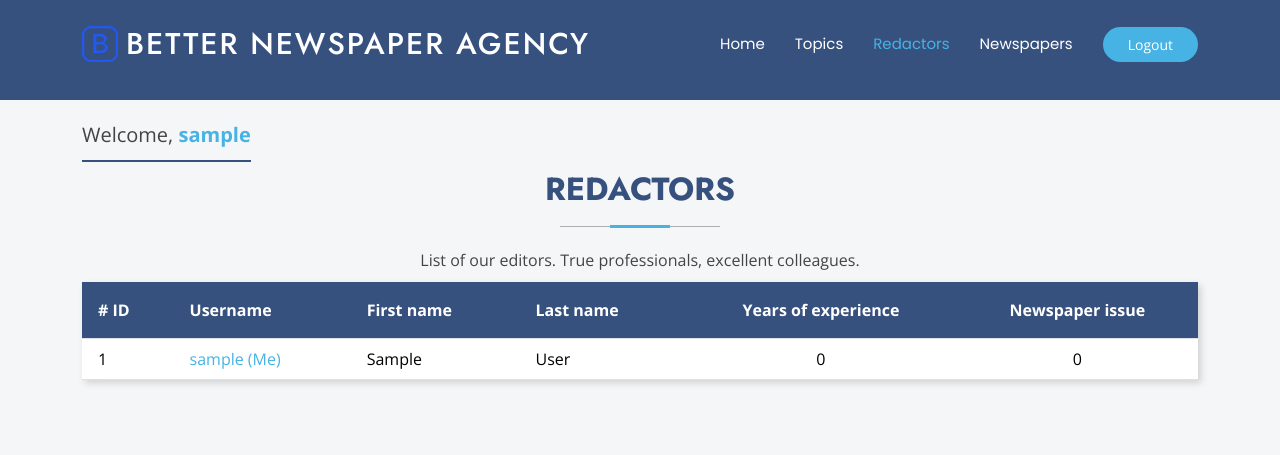
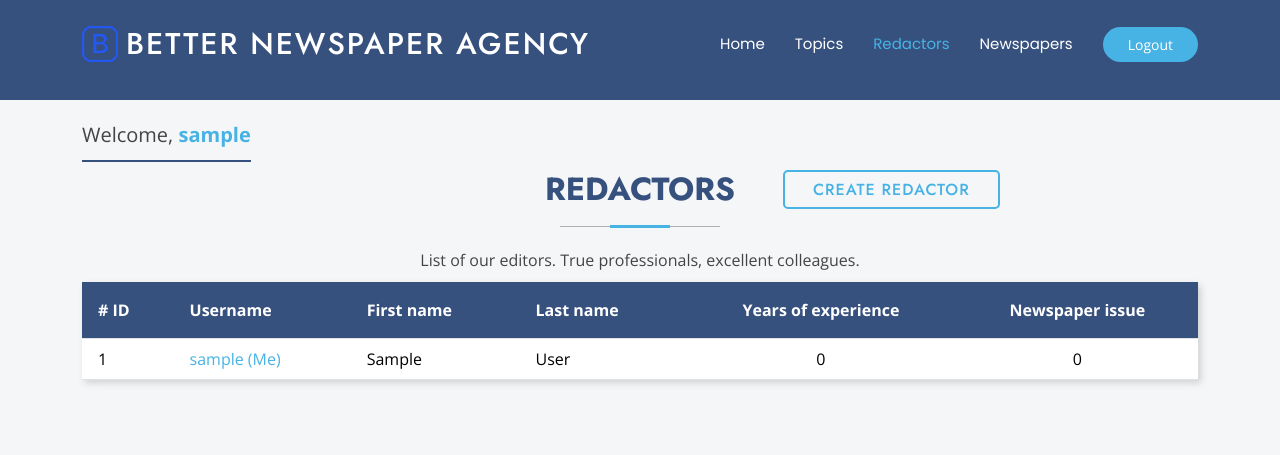
Before and after one commit to omnigun/newspaper-agency, a Django app: page /redactors/ in a window 1280 px wide. Shown: the top 455 px of the page. Run offline with Django 5.2, Linux system fonts and the light colour scheme; the visitor is signed in with stand-in values (Sample User, id 1); data comes from the database, SQL or seed files in the repository; data that the repository does not hold is empty; some libraries are stand-ins or nearby versions.

```diff
--- a/static/css/main.css
+++ b/static/css/main.css
@@ -2087,6 +2087,8 @@ section,
 #header.simple-header{position: absolute}
 .acc-form .form-group {padding-top:.5em; padding-bottom:1em;}
 .some-link {color: var(--accent-color); text-decoration: none; transition: 0.3s;}
+
+.container-form-link{margin-top:-5px}
 /*--------------------------------------------------------------
 # Starter Section Section
 --------------------------------------------------------------*/
--- a/templates/base.html
+++ b/templates/base.html
@@ -19,7 +19,7 @@
   <link href="{% static 'vendor/glightbox/css/glightbox.min.css' %}" rel="stylesheet">
   <link href="{% static 'vendor/swiper/swiper-bundle.min.css' %}" rel="stylesheet">
   <!-- Main CSS File -->
-  <link href="{% static 'css/main.css' %}?ver=33" rel="stylesheet">
+  <link href="{% static 'css/main.css' %}?ver=34" rel="stylesheet">
 
   <!-- =======================================================
   * Template Name: Arsha
--- a/templates/newspaper/redactor_list.html
+++ b/templates/newspaper/redactor_list.html
@@ -6,7 +6,15 @@
       {% include "includes/breadcrumbs.html" %}
       <!-- Section Title -->
       <div class="container section-title aos-init aos-animate" data-aos="fade-up">
-        <h2 class="mt-2">Redactors</h2>
+        <h2 class="mt-2">
+          <span>Redactors</span>
+          <span class="px-5 about container-form-link position-absolute">
+            <a href="#" class="read-more">
+              <span>Create Redactor</span>
+            </a>
+          </span>
+        </h2>
+
         <p>List of our editors. True professionals, excellent colleagues.</p>
       </div><!-- End Section Title -->
 
```
Also changed, not shown: templates/newspaper/redactor_detail.html (+6 -5 lines).
